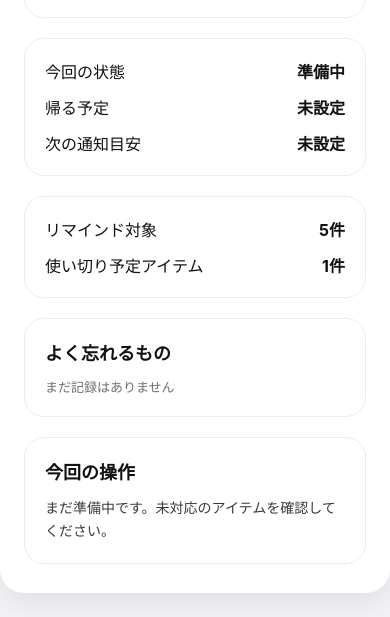
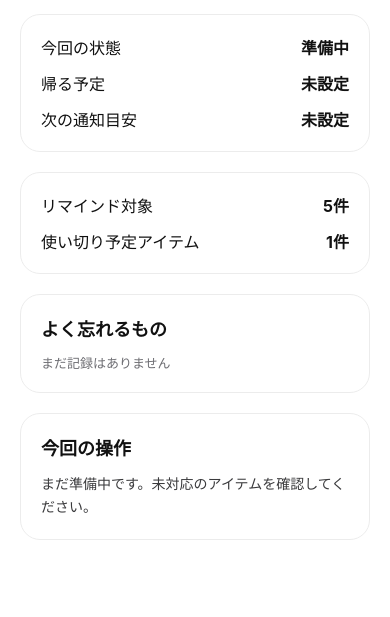
Before and after one commit to mymyiii/check_list_application, a plain HTML site: page index.html in a window 390 px wide. Shown: the part 275-892 px from the top of the page. After the commit the page ends 844 px from the top, so only its background shows below. Drawn offline with Linux system fonts and the light colour scheme.

Commit message:
スクロールバーの調整

```diff
--- a/styles.css
+++ b/styles.css
@@ -8,15 +8,19 @@ body {
   background: #f2f2f7;
   display: flex;
   justify-content: center;
+  align-items: center;
   padding: 24px 0;
   color: #111;
+  height: 100vh;
+  overflow: hidden;
 }
 
 .phone {
   width: 390px;
   height: 844px;
+  max-height: calc(100vh - 48px);
   background: #fff;
-  border-radius: 24px;
+  border-radius: 36px;
   overflow: hidden;
   box-shadow: 0 10px 30px rgba(0, 0, 0, 0.08);
   position: relative;
@@ -32,6 +36,37 @@ body {
 
 .screen.active {
   display: block;
+}
+
+/* スマホ実機や狭い幅では、モック枠を外して画面全体を使う */
+@media (max-width: 767px) {
+  body {
+    display: block;
+    height: auto;
+    min-height: 100dvh;
+    padding: 0;
+    overflow: auto;
+    background: #fff;
+  }
+
+  .phone {
+    width: 100%;
+    height: 100dvh;
+    max-height: none;
+    border-radius: 0;
+    box-shadow: none;
+  }
+
+  .screen {
+    height: 100dvh;
+    padding: 24px 20px 220px;
+  }
+
+  .bottom-fixed {
+    left: 20px;
+    right: 20px;
+    bottom: 16px;
+  }
 }
 
 .topbar {
```
